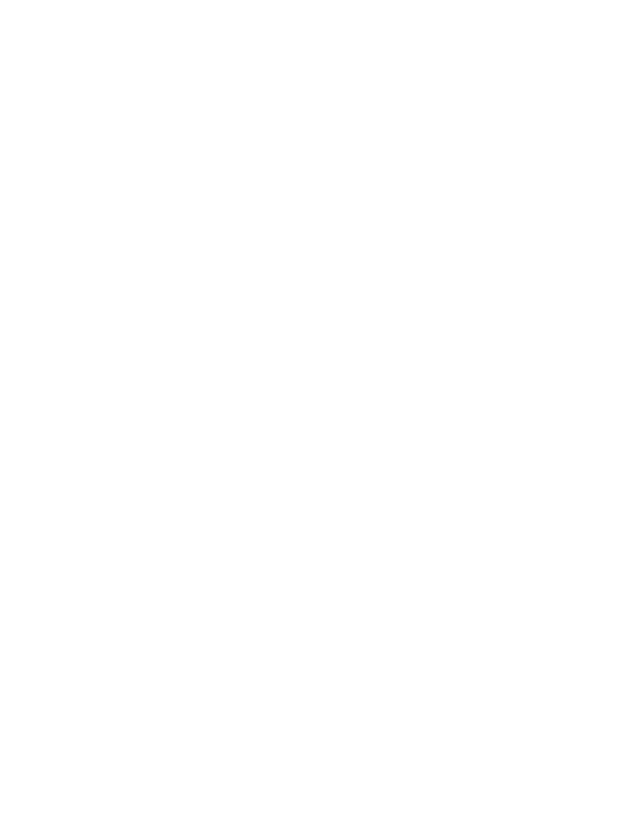
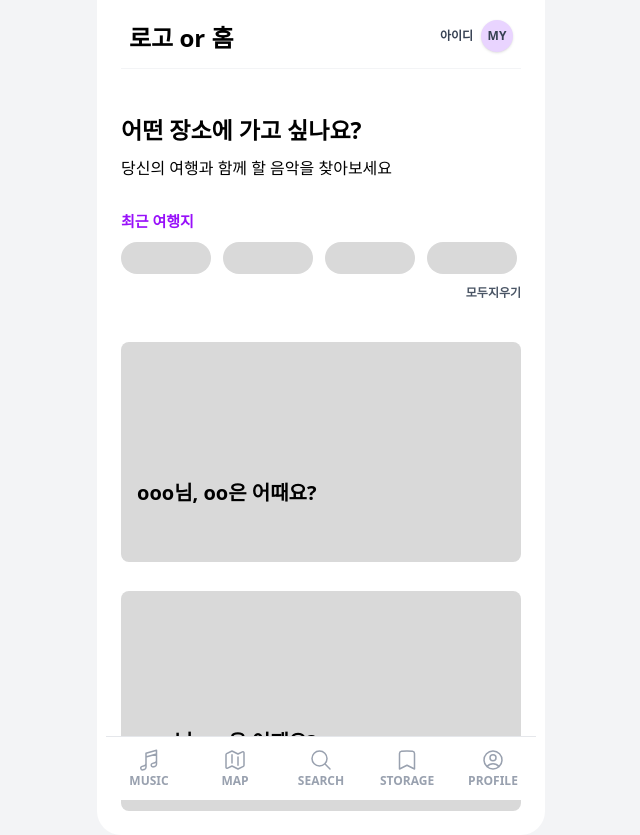
Before and after one commit to chaewoni925/MeloVoyage, a React (Vite) app in the folder FE/: page /SearchMusicReason in a window 1280 px wide. Before the commit this address had no page. Shown: the whole page, without its empty margins (319-959 px from the left). Before the commit the page ends 800 px from the top, so only its background shows below. Built offline with nearby package versions, Linux system fonts and the light colour scheme.

Commit message:
"feat:6/24 searchMusicReason 페이지 생성 및 searchMusic 페이지 수정"

```diff
--- a/FE/src/App.jsx
+++ b/FE/src/App.jsx
@@ -6,7 +6,7 @@
 import SearchPage from './pages/search/search.jsx'
 import SearchPlacePage from './pages/search/searchplace.jsx'
 import SearchMusicPage from './pages/search/searchMusic.jsx'
-
+import SearchMusicReasonPage from './pages/search/searchMusicReason.jsx';
 
 import AuthMain from "./pages/Auth/AuthMain.jsx";
 import Login from "./pages/Auth/Login.jsx";
@@ -38,6 +38,7 @@
         <Route path="/Search" element={<SearchPage />} />
         <Route path="/SearchPlace" element={<SearchPlacePage />} />
         <Route path="/SearchMusic" element={<SearchMusicPage />} />
+        <Route path="/SearchMusicReason" element={<SearchMusicReasonPage />} />
         <Route path="/SearchBar" element={<SearchBar />} />
         <Route path="/Storage" element={<Storage />} />
         <Route path="/Playlist" element={<PlaylistPage />} />
--- a/FE/src/components/Header.jsx
+++ b/FE/src/components/Header.jsx
@@ -13,13 +13,13 @@
       className="flex items-center gap-2 cursor-pointer -mt-3 -mr-4"
       onClick={() => navigate('/profile')} // 프로필 페이지 경로로 이동
       >
-        <p className="flex mb-2 items-center gap-2 text-[12px] font-bold text-gray-700">아이디
+        <div className="flex mb-2 items-center gap-2 text-[12px] font-bold text-gray-700">아이디
           <div className="w-8 h-8 bg-purple-200 rounded-full overflow-hidden shadow-sm">
             <span className="w-full h-full flex items-center justify-center text-gray-700 text-xs font-bold">
               MY
             </span>
           </div>
-        </p>
+        </div>
       </div>
     </div>
   );
--- a/FE/src/pages/loading/loading.jsx
+++ b/FE/src/pages/loading/loading.jsx
@@ -4,6 +4,7 @@
 
 const LoadingPage = () => {
   return (
+
     <div className="min-h-screen bg-gray-100 flex justify-center">
       <div className="w-full max-w-[430px] min-h-screen bg-[#7F32C1]">
       <div className="mt-100 ">
--- /dev/null
+++ b/FE/src/pages/search/searchMusicReason.jsx
@@ -0,0 +1,79 @@
+// src/pages/search/searchMusicReason.jsx
+
+import { useNavigate } from "react-router-dom";
+import { useState } from "react";
+
+import Footer from "../../components/Footer.jsx";
+import LoadingPage from '../loading/loading.jsx'
+import SearchBar from "../../components/SearchBar";
+import Header from "../../components/Header";
+import street from '../../assets/street.png';
+import wave from '../../assets/wave.png';
+import searchIcon from '../../assets/search.png';
+
+
+const SearchMusicReasonPage = () => {
+    const navigate = useNavigate();
+    const [searchQuery, setSearchQuery] = useState("");
+
+    // 검색 실행 함수: 엔터 입력 시 실행됨
+    const handleSearch = (e) => {
+        e.preventDefault(); // 폼 제출 시 페이지 새로고침 방지
+        if (searchQuery.trim()) {
+            // LoadingPage로 이동
+            navigate("/Loading");
+        }
+    };
+
+    return (
+
+        <div className="min-h-screen bg-gray-100 flex justify-center">
+            <div className="bg-white p-6 rounded-b-3xl w-full max-w-md relative">
+                <Header />
+
+                {/* 상단 글 */}
+                <section className="flex flex-col  mt-[44px]">
+                    <h1 className="text-[23px] font-bold mb-2 "> 어떤 장소에 가고 싶나요?</h1>
+                    <p>당신의 여행과 함께 할 음악을 찾아보세요 </p>
+                </section>
+
+
+                {/*최근 여행지*/}
+                <section>
+                    <h1 className="text-purple-600 text-[15px] font-bold mt-[30px] mb-[10px]">
+                        최근 여행지 </h1>
+                    <div className="flex gap-3 overflow-x-auto snap-x snap-mandatory no-scrollbar ">
+                        <div className="cursor-pointer bg-[#D9D9D9] p-4 rounded-[20px] w-[90px] h-[10px] "></div>
+                        <div className="cursor-pointer bg-[#D9D9D9] p-4 rounded-[20px] w-[90px] h-[10px] "></div>
+                        <div className="cursor-pointer bg-[#D9D9D9] p-4 rounded-[20px] w-[90px] h-[10px] "></div>
+                        <div className="cursor-pointer bg-[#D9D9D9] p-4 rounded-[20px] w-[90px] h-[10px] "></div>
+
+
+
+                    </div>
+                    <div className="flex justify-end">
+                        <p className=" flex flex-col text-gray-600 text-[12px] font-bold mt-[10px] cursor-pointer">
+                            모두지우기
+                        </p>
+                    </div>
+                </section>
+
+
+                {/*추천 박스-회원정보랑 여행지 정보 연결해야함(아직 미연결)*/}
+                <section>
+                    <div className="flex flex-col mt-[40px] gap-6">
+                        <div className="cursor-pointer bg-[#D9D9D9] p-4 rounded-lg w-full h-[220px]  ">
+                            <h1 className="mt-[120px] text-[20px] font-bold">ooo님, oo은 어때요?</h1>
+                        </div>
+                        <div className="mt-[5px] cursor-pointer bg-[#D9D9D9] p-4 rounded-lg w-full h-[220px] ">
+                            <h1 className="mt-[120px] text-[20px] font-bold">ooo님, oo은 어때요?</h1>
+                        </div>
+                    </div>
+                </section>
+                <Footer />
+            </div>
+        </div>
+    );
+};
+
+export default SearchMusicReasonPage;
--- a/FE/src/pages/search/searchPlace.jsx
+++ b/FE/src/pages/search/searchPlace.jsx
@@ -13,9 +13,12 @@
 
 
 const SearchPlacePage = () => {
+
     const navigate = useNavigate();
 
     const [searchQuery, setSearchQuery] = useState("");
+
+
 
     return (
 
@@ -24,12 +27,14 @@
                 <Header />
 
                 {/* 상단 글 */}
-                <section className="flex flex-col  mt-[44px]">
-                    <h1 className="text-[23px] font-bold mb-2 "> 어떤 장소에 가고 싶나요?</h1>
-                    <p>당신의 여행과 함께 할 음악을 찾아보세요 </p>
+                <section className="flex flex-col px-2 mt-[30px]">
+                    <h1 className="text-[23px] font-bold mb-[5px] "> 어떤 장소에 가고 싶나요?</h1>
+                    <p className="text-[13px]">
+                        당신의 여행과 함께 할 음악을 찾아보세요
+                    </p>
                 </section>
 
-                <section className="flex flex-col items-center mt-5">
+                <section className="flex flex-col px-2 items-center mt-5">
                     {/* 검색창 */}
                     <div className="w-full relative flex items-center">
                         <img
@@ -57,9 +62,9 @@
 
                 {/*최근 여행지*/}
                 <section>
-                    <h1 className="text-purple-600 text-[15px] font-bold mt-[30px] mb-[10px]">
+                    <h1 className="text-purple-600 px-2 text-[15px] font-bold mt-[30px] mb-[10px]">
                         최근 여행지 </h1>
-                    <div className="flex gap-3 overflow-x-auto snap-x snap-mandatory no-scrollbar ">
+                    <div className="flex gap-3 px-2 overflow-x-auto snap-x snap-mandatory no-scrollbar ">
                         <div className="cursor-pointer bg-[#D9D9D9] p-4 rounded-[20px] w-[90px] h-[10px] "></div>
                         <div className="cursor-pointer bg-[#D9D9D9] p-4 rounded-[20px] w-[90px] h-[10px] "></div>
                         <div className="cursor-pointer bg-[#D9D9D9] p-4 rounded-[20px] w-[90px] h-[10px] "></div>
@@ -78,12 +83,12 @@
 
                 {/*추천 박스-회원정보랑 여행지 정보 연결해야함(아직 미연결)*/}
                 <section>
-                    <div className="flex flex-col mt-[40px] gap-6">
-                        <div className="cursor-pointer bg-[#D9D9D9] p-4 rounded-lg w-full h-[220px]  ">
-                            <h1 className="mt-[120px] text-[20px] font-bold">ooo님, oo은 어때요?</h1>
+                    <div className="flex flex-col mt-[10px] pl-2 gap-3">
+                        <div className="cursor-pointer bg-[#D9D9D9] p-4 rounded-lg w-[380px] h-[150px]  ">
+                            <h1 className="mt-[70px] text-[20px] font-bold">ooo님, oo은 어때요?</h1>
                         </div>
-                        <div className="mt-[5px] cursor-pointer bg-[#D9D9D9] p-4 rounded-lg w-full h-[220px] ">
-                            <h1 className="mt-[120px] text-[20px] font-bold">ooo님, oo은 어때요?</h1>
+                        <div className="mt-[5px] cursor-pointer bg-[#D9D9D9] p-4 rounded-lg w-[380px] h-[150px] ">
+                            <h1 className="mt-[70px] text-[20px] font-bold">ooo님, oo은 어때요?</h1>
                         </div>
                     </div>
                 </section>
```
Also changed, not shown: FE/src/pages/search/searchMusic.jsx (+23 -21 lines).
